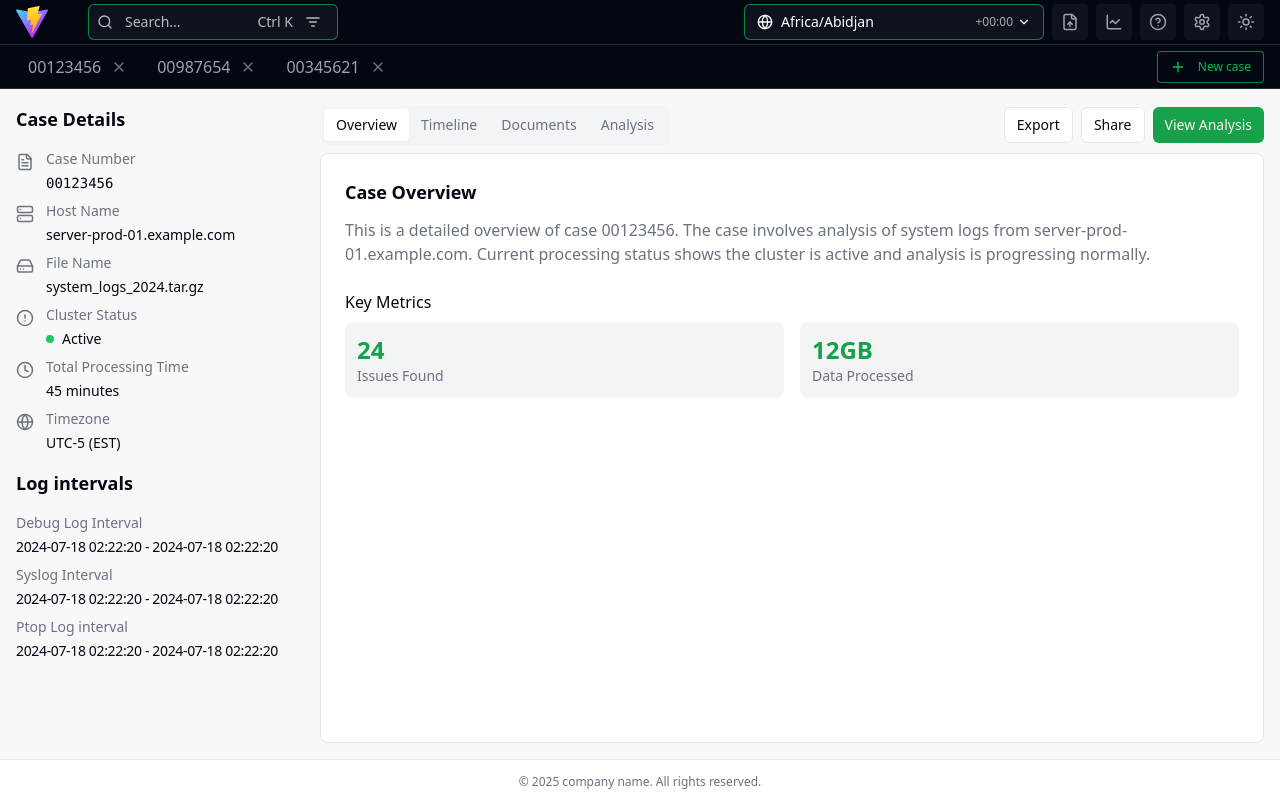
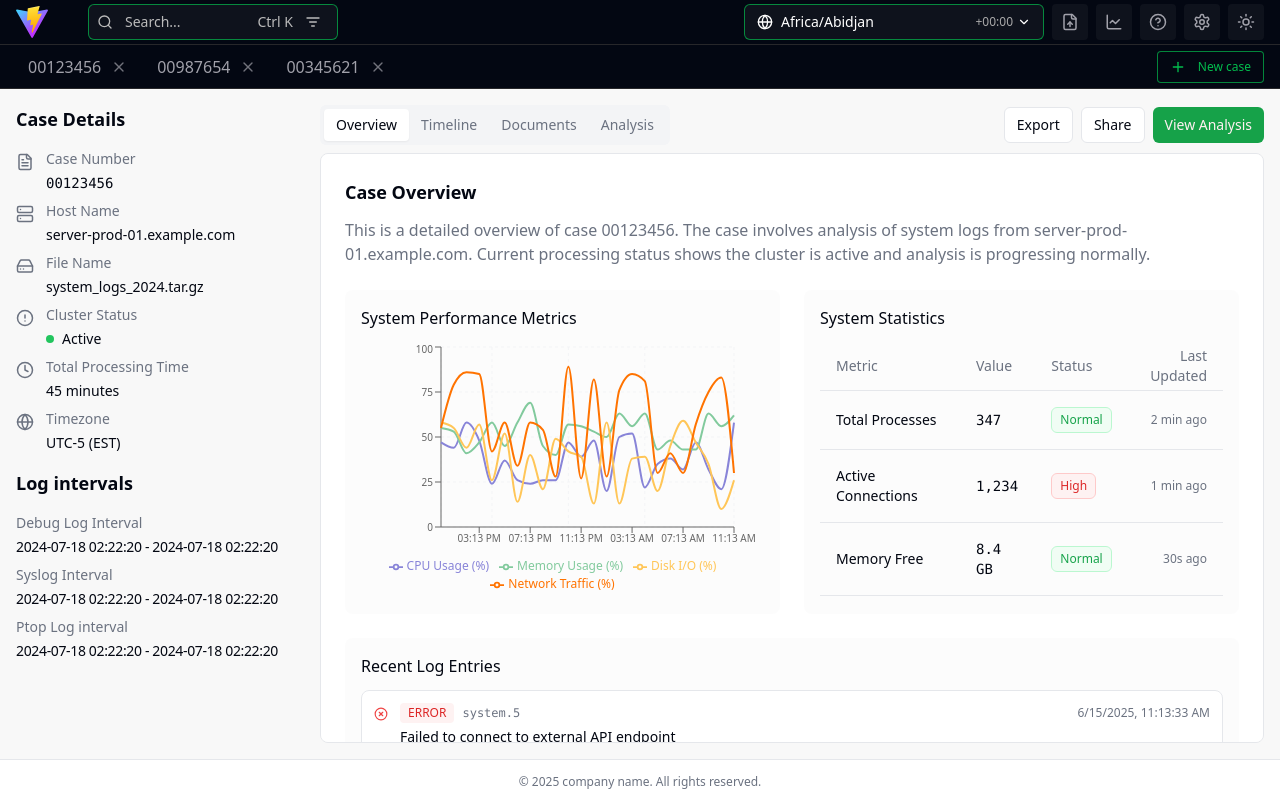
Before and after one commit to prijinprakash/support-log-analytics, a React (Vite) app: page /cases/1 in a window 1280 px wide. Built offline with nearby package versions, Linux system fonts and the light colour scheme.

Commit message:
feat: Add analysis visualizations to case detail overview
Adds a timeseries line chart, tabular data, and log entries to the case detail overview tab, using random dummy data.

```diff
--- /dev/null
+++ b/src/components/DataTable.tsx
@@ -0,0 +1,68 @@
+
+import { Table, TableBody, TableCell, TableHead, TableHeader, TableRow } from "@/components/ui/table";
+
+const DataTable = () => {
+  // Generate dummy tabular data
+  const generateTableData = () => {
+    const metrics = [
+      { metric: "Total Processes", value: "347", status: "Normal", lastUpdated: "2 min ago" },
+      { metric: "Active Connections", value: "1,234", status: "High", lastUpdated: "1 min ago" },
+      { metric: "Memory Free", value: "8.4 GB", status: "Normal", lastUpdated: "30s ago" },
+      { metric: "Disk Usage", value: "67%", status: "Warning", lastUpdated: "1 min ago" },
+      { metric: "Load Average", value: "2.45", status: "Normal", lastUpdated: "45s ago" },
+      { metric: "Uptime", value: "7d 14h 32m", status: "Normal", lastUpdated: "5 min ago" },
+      { metric: "Error Rate", value: "0.02%", status: "Normal", lastUpdated: "2 min ago" },
+      { metric: "Response Time", value: "145ms", status: "Good", lastUpdated: "1 min ago" },
+    ];
+
+    return metrics;
+  };
+
+  const data = generateTableData();
+
+  const getStatusColor = (status: string) => {
+    switch (status.toLowerCase()) {
+      case 'normal':
+        return 'text-green-600 bg-green-50 border-green-200';
+      case 'warning':
+        return 'text-yellow-600 bg-yellow-50 border-yellow-200';
+      case 'high':
+        return 'text-red-600 bg-red-50 border-red-200';
+      case 'good':
+        return 'text-blue-600 bg-blue-50 border-blue-200';
+      default:
+        return 'text-gray-600 bg-gray-50 border-gray-200';
+    }
+  };
+
+  return (
+    <div className="h-64 overflow-auto">
+      <Table>
+        <TableHeader>
+          <TableRow>
+            <TableHead className="w-[140px]">Metric</TableHead>
+            <TableHead>Value</TableHead>
+            <TableHead>Status</TableHead>
+            <TableHead className="text-right">Last Updated</TableHead>
+          </TableRow>
+        </TableHeader>
+        <TableBody>
+          {data.map((row, index) => (
+            <TableRow key={index}>
+              <TableCell className="font-medium text-sm">{row.metric}</TableCell>
+              <TableCell className="font-mono text-sm">{row.value}</TableCell>
+              <TableCell>
+                <span className={`inline-flex items-center px-2 py-1 rounded-md text-xs font-medium border ${getStatusColor(row.status)}`}>
+                  {row.status}
+                </span>
+              </TableCell>
+              <TableCell className="text-right text-xs text-muted-foreground">{row.lastUpdated}</TableCell>
+            </TableRow>
+          ))}
+        </TableBody>
+      </Table>
+    </div>
+  );
+};
+
+export default DataTable;
--- /dev/null
+++ b/src/components/LogEntries.tsx
@@ -0,0 +1,97 @@
+
+import { AlertTriangle, Info, XCircle, CheckCircle } from "lucide-react";
+
+const LogEntries = () => {
+  // Generate dummy log entries
+  const generateLogEntries = () => {
+    const logTypes = ['INFO', 'WARNING', 'ERROR', 'SUCCESS'];
+    const messages = [
+      'Database connection established successfully',
+      'User authentication completed for user: admin@example.com',
+      'Backup process started for database: production_db',
+      'Memory usage threshold exceeded: 85%',
+      'Failed to connect to external API endpoint',
+      'SSL certificate renewal scheduled',
+      'Cache cleared for application instance',
+      'Network latency spike detected: 250ms',
+      'Cron job executed successfully: daily_cleanup',
+      'Security scan completed with 0 vulnerabilities',
+      'File upload processed: system_config.xml',
+      'Session timeout warning for inactive user',
+    ];
+
+    const logs = [];
+    const now = new Date();
+
+    for (let i = 0; i < 12; i++) {
+      const timestamp = new Date(now.getTime() - i * 5 * 60 * 1000); // Every 5 minutes
+      const logType = logTypes[Math.floor(Math.random() * logTypes.length)];
+      const message = messages[Math.floor(Math.random() * messages.length)];
+
+      logs.push({
+        timestamp: timestamp.toLocaleString(),
+        level: logType,
+        message: message,
+        source: `system.${Math.floor(Math.random() * 5) + 1}`,
+      });
+    }
+
+    return logs.sort((a, b) => new Date(b.timestamp).getTime() - new Date(a.timestamp).getTime());
+  };
+
+  const logs = generateLogEntries();
+
+  const getLogIcon = (level: string) => {
+    switch (level) {
+      case 'INFO':
+        return <Info size={14} className="text-blue-500" />;
+      case 'WARNING':
+        return <AlertTriangle size={14} className="text-yellow-500" />;
+      case 'ERROR':
+        return <XCircle size={14} className="text-red-500" />;
+      case 'SUCCESS':
+        return <CheckCircle size={14} className="text-green-500" />;
+      default:
+        return <Info size={14} className="text-gray-500" />;
+    }
+  };
+
+  const getLogColor = (level: string) => {
+    switch (level) {
+      case 'INFO':
+        return 'text-blue-600 bg-blue-50';
+      case 'WARNING':
+        return 'text-yellow-600 bg-yellow-50';
+      case 'ERROR':
+        return 'text-red-600 bg-red-50';
+      case 'SUCCESS':
+        return 'text-green-600 bg-green-50';
+      default:
+        return 'text-gray-600 bg-gray-50';
+    }
+  };
+
+  return (
+    <div className="h-64 overflow-auto space-y-2">
+      {logs.map((log, index) => (
+        <div key={index} className="flex items-start gap-3 p-3 rounded-lg border bg-background hover:bg-muted/50 transition-colors">
+          <div className="flex-shrink-0 mt-1">
+            {getLogIcon(log.level)}
+          </div>
+          <div className="flex-1 min-w-0">
+            <div className="flex items-center gap-2 mb-1">
+              <span className={`inline-flex items-center px-2 py-0.5 rounded text-xs font-medium ${getLogColor(log.level)}`}>
+                {log.level}
+              </span>
+              <span className="text-xs text-muted-foreground font-mono">{log.source}</span>
+              <span className="text-xs text-muted-foreground ml-auto">{log.timestamp}</span>
+            </div>
+            <p className="text-sm text-foreground break-words">{log.message}</p>
+          </div>
+        </div>
+      ))}
+    </div>
+  );
+};
+
+export default LogEntries;
--- /dev/null
+++ b/src/components/TimeseriesChart.tsx
@@ -0,0 +1,86 @@
+
+import { LineChart, Line, XAxis, YAxis, CartesianGrid, Tooltip, Legend, ResponsiveContainer } from 'recharts';
+
+const TimeseriesChart = () => {
+  // Generate dummy time series data
+  const generateTimeSeriesData = () => {
+    const data = [];
+    const now = new Date();
+
+    for (let i = 23; i >= 0; i--) {
+      const time = new Date(now.getTime() - i * 60 * 60 * 1000); // Every hour for 24 hours
+      data.push({
+        time: time.toLocaleTimeString('en-US', { hour: '2-digit', minute: '2-digit' }),
+        cpuUsage: Math.floor(Math.random() * 40) + 20, // 20-60%
+        memoryUsage: Math.floor(Math.random() * 30) + 40, // 40-70%
+        diskIO: Math.floor(Math.random() * 50) + 10, // 10-60%
+        networkTraffic: Math.floor(Math.random() * 80) + 20, // 20-100%
+      });
+    }
+
+    return data;
+  };
+
+  const data = generateTimeSeriesData();
+
+  return (
+    <div className="h-64">
+      <ResponsiveContainer width="100%" height="100%">
+        <LineChart data={data} margin={{ top: 5, right: 30, left: 20, bottom: 5 }}>
+          <CartesianGrid strokeDasharray="3 3" className="stroke-muted" />
+          <XAxis
+            dataKey="time"
+            className="text-xs fill-muted-foreground"
+            tick={{ fontSize: 10 }}
+          />
+          <YAxis
+            className="text-xs fill-muted-foreground"
+            tick={{ fontSize: 10 }}
+          />
+          <Tooltip
+            contentStyle={{
+              backgroundColor: 'hsl(var(--background))',
+              border: '1px solid hsl(var(--border))',
+              borderRadius: '6px'
+            }}
+          />
+          <Legend wrapperStyle={{ fontSize: '12px' }} />
+          <Line
+            type="monotone"
+            dataKey="cpuUsage"
+            stroke="#8884d8"
+            strokeWidth={2}
+            name="CPU Usage (%)"
+            dot={false}
+          />
+          <Line
+            type="monotone"
+            dataKey="memoryUsage"
+            stroke="#82ca9d"
+            strokeWidth={2}
+            name="Memory Usage (%)"
+            dot={false}
+          />
+          <Line
+            type="monotone"
+            dataKey="diskIO"
+            stroke="#ffc658"
+            strokeWidth={2}
+            name="Disk I/O (%)"
+            dot={false}
+          />
+          <Line
+            type="monotone"
+            dataKey="networkTraffic"
+            stroke="#ff7300"
+            strokeWidth={2}
+            name="Network Traffic (%)"
+            dot={false}
+          />
+        </LineChart>
+      </ResponsiveContainer>
+    </div>
+  );
+};
+
+export default TimeseriesChart;
--- a/src/pages/CaseDetail.tsx
+++ b/src/pages/CaseDetail.tsx
@@ -1,3 +1,4 @@
+
 import { useParams } from "react-router-dom";
 import { FileText, Clock, User, AlertCircle, Server, Globe, HardDrive } from "lucide-react";
 import { useState, useEffect } from "react";
@@ -7,6 +8,9 @@ import { Button } from "@/components/ui/button";
 import { Separator } from "@/components/ui/separator";
 import AnalysisDialog from "@/components/AnalysisDialog";
 import { useCallback } from "react";
+import TimeseriesChart from "@/components/TimeseriesChart";
+import DataTable from "@/components/DataTable";
+import LogEntries from "@/components/LogEntries";
 
 const CaseDetail = () => {
   const { caseId } = useParams<{ caseId: string }>();
@@ -176,27 +180,34 @@ const CaseDetail = () => {
           <div className="flex-1 bg-card rounded-lg border p-6 min-h-0 overflow-auto">
             <Tabs value={activeTab} className="h-full">
               <TabsContent value="overview" className="mt-0 h-full">
-                <div className="space-y-6">
+                <div className="space-y-6 h-full">
                   <div>
                     <h3 className="text-lg font-semibold mb-3">Case Overview</h3>
-                    <p className="text-muted-foreground">
+                    <p className="text-muted-foreground mb-6">
                       This is a detailed overview of case {caseData.caseNumber}. The case involves analysis of system logs
                       from {caseData.hostName}. Current processing status shows the cluster is active and analysis
                       is progressing normally.
                     </p>
                   </div>
 
-                  <div>
-                    <h4 className="font-medium mb-2">Key Metrics</h4>
-                    <div className="grid grid-cols-2 gap-4">
-                      <div className="p-3 bg-muted rounded-lg">
-                        <div className="text-2xl font-bold text-primary">24</div>
-                        <div className="text-sm text-muted-foreground">Issues Found</div>
-                      </div>
-                      <div className="p-3 bg-muted rounded-lg">
-                        <div className="text-2xl font-bold text-primary">12GB</div>
-                        <div className="text-sm text-muted-foreground">Data Processed</div>
-                      </div>
+                  {/* Visualizations Grid */}
+                  <div className="grid grid-cols-1 lg:grid-cols-2 gap-6 flex-1">
+                    {/* Timeseries Chart */}
+                    <div className="bg-muted/30 rounded-lg p-4">
+                      <h4 className="font-medium mb-3">System Performance Metrics</h4>
+                      <TimeseriesChart />
+                    </div>
+
+                    {/* Data Table */}
+                    <div className="bg-muted/30 rounded-lg p-4">
+                      <h4 className="font-medium mb-3">System Statistics</h4>
+                      <DataTable />
+                    </div>
+
+                    {/* Log Entries - spans both columns */}
+                    <div className="lg:col-span-2 bg-muted/30 rounded-lg p-4">
+                      <h4 className="font-medium mb-3">Recent Log Entries</h4>
+                      <LogEntries />
                     </div>
                   </div>
                 </div>
```
